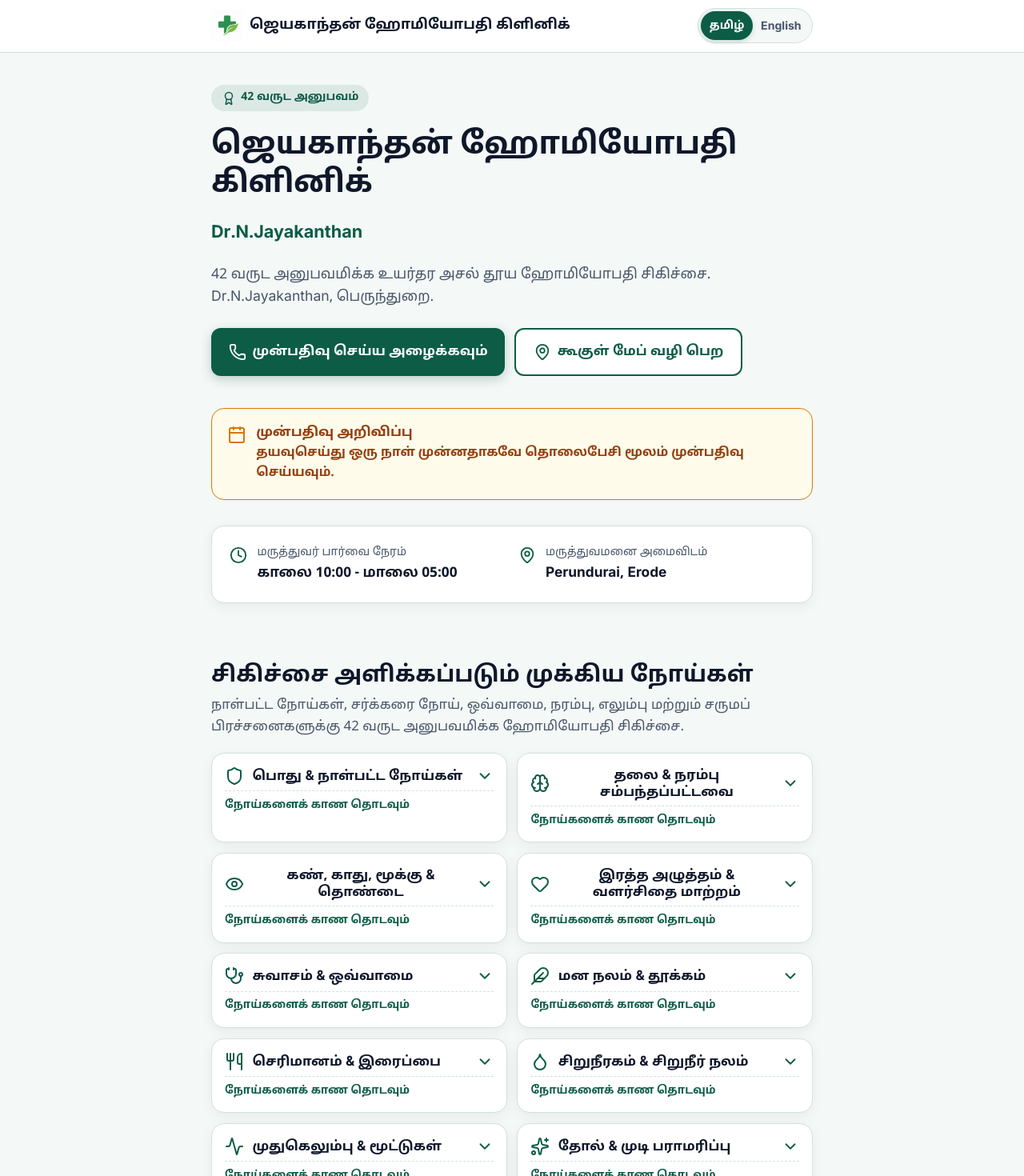
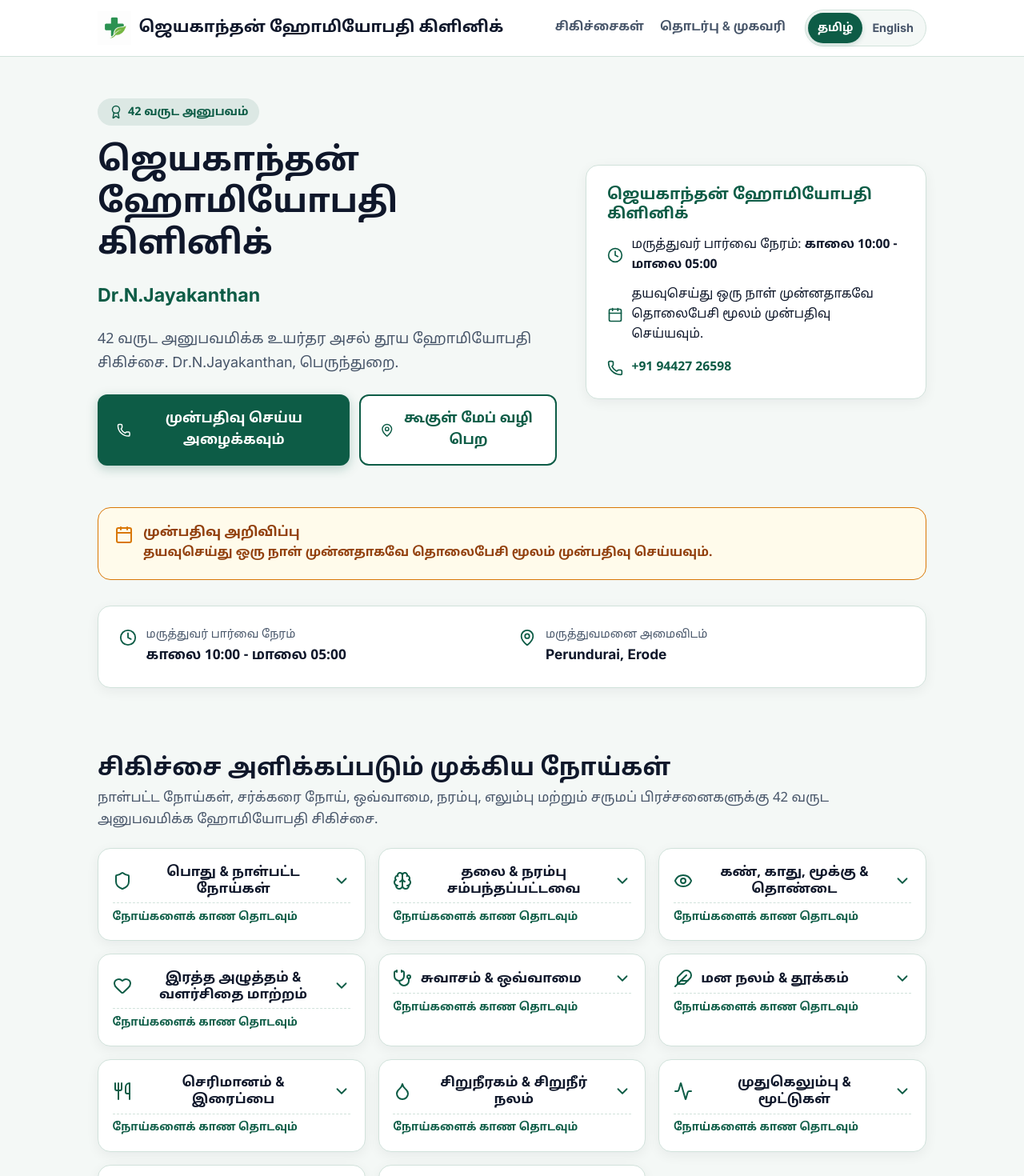
Before and after one commit to Arktosum/jaykay-homeo-website, a React (Vite) app: page / in a window 1280 px wide. Shown: the top 1470 px of the page at 80% size. Built offline with nearby package versions, Linux system fonts and the light colour scheme.

Commit message:
feat: complete desktop friendly responsive layout overhaul

```diff
--- a/src/components/Header.tsx
+++ b/src/components/Header.tsx
@@ -11,6 +11,12 @@ export const Header: React.FC = () => {
           <img src="/logo.png" alt="Medical Green Cross Logo" className="brand-logo" />
           <span className="brand-name">{content.nav.headerTitle}</span>
         </a>
+
+        <div className="header-nav-right">
+          <nav aria-label="Main Navigation" className="desktop-nav-links">
+            <a href="#specialities" className="nav-link">{content.nav.specialities}</a>
+            <a href="#contact" className="nav-link">{content.nav.contact}</a>
+          </nav>
 
           <nav aria-label="Language selection" className="lang-switcher">
             <button
@@ -33,6 +39,7 @@ export const Header: React.FC = () => {
             </button>
           </nav>
         </div>
+      </div>
     </header>
   );
 };
--- a/src/components/Hero.tsx
+++ b/src/components/Hero.tsx
@@ -1,6 +1,6 @@
 import React from 'react';
 import { useLanguage } from '../context/LanguageContext';
-import { Phone, MapPin, Award } from 'lucide-react';
+import { Phone, MapPin, Award, Clock, Calendar } from 'lucide-react';
 
 export const Hero: React.FC = () => {
   const { content } = useLanguage();
@@ -10,6 +10,7 @@ export const Hero: React.FC = () => {
   return (
     <section id="home" className="hero-section" aria-labelledby="hero-heading">
       <div className="container">
+        <div className="hero-grid">
           <div className="hero-stack">
             <div className="hero-badge">
               <Award size={18} />
@@ -32,7 +33,7 @@ export const Hero: React.FC = () => {
               <a
                 href="tel:+919442726598"
                 className="btn btn-primary btn-large"
-              aria-label={`${content.hero.callAction}: 94427 26598`}
+                aria-label={`${content.hero.callAction}: +91 94427 26598`}
               >
                 <Phone size={22} />
                 <span>{content.hero.callAction}</span>
@@ -50,6 +51,27 @@ export const Hero: React.FC = () => {
               </a>
             </div>
           </div>
+
+          <div className="hero-desktop-card card">
+            <h3 style={{ fontSize: '1.2rem', marginBottom: '0.85rem', color: 'var(--color-action)' }}>
+              {content.clinicName}
+            </h3>
+            <div style={{ display: 'flex', flexDirection: 'column', gap: '0.75rem', fontSize: '0.98rem' }}>
+              <div style={{ display: 'flex', alignItems: 'center', gap: '0.65rem' }}>
+                <Clock size={20} style={{ color: 'var(--color-action)', flexShrink: 0 }} />
+                <span>{content.infoCards.hoursTitle}: <strong>{content.infoCards.hoursValue}</strong></span>
+              </div>
+              <div style={{ display: 'flex', alignItems: 'center', gap: '0.65rem' }}>
+                <Calendar size={20} style={{ color: 'var(--color-action)', flexShrink: 0 }} />
+                <span>{content.infoCards.appointmentText}</span>
+              </div>
+              <div style={{ display: 'flex', alignItems: 'center', gap: '0.65rem', marginTop: '0.25rem' }}>
+                <Phone size={20} style={{ color: 'var(--color-action)', flexShrink: 0 }} />
+                <a href="tel:+919442726598" style={{ fontWeight: 700, color: 'var(--color-action)' }}>+91 94427 26598</a>
+              </div>
+            </div>
+          </div>
+        </div>
       </div>
     </section>
   );
--- a/src/styles/index.css
+++ b/src/styles/index.css
@@ -19,7 +19,7 @@
   --line-height-heading: 1.25;
 
   /* Spacing & Radii */
-  --container-max: 800px;             /* Centered 800px focused reading column */
+  --container-max: 1100px;            /* Expands up to 1100px on desktop */
   --radius-card: 16px;
   --radius-button: 12px;
   --radius-pill: 9999px;
@@ -99,16 +99,16 @@ img, svg {
   height: auto;
 }
 
-/* Focused Container with Fluid Side Margins */
+/* Container Responsive Max Width */
 .container {
   width: 100%;
   max-width: var(--container-max);
   margin: 0 auto;
-  padding: 0 clamp(1rem, 4vw, 1.5rem);
+  padding: 0 clamp(1rem, 4vw, 2rem);
 }
 
 .section-padding {
-  padding: clamp(2rem, 6vw, 3.5rem) 0;
+  padding: clamp(2rem, 6vw, 4rem) 0;
 }
 
 /* Card Container (.card) */
@@ -117,7 +117,7 @@ img, svg {
   border: 1px solid var(--color-border);
   border-radius: var(--radius-card);
   box-shadow: var(--shadow-card);
-  padding: clamp(1rem, 4vw, 1.4rem);
+  padding: clamp(1.1rem, 4vw, 1.6rem);
   margin-bottom: 1.15rem;
   transition: transform var(--transition-fast), border-color var(--transition-fast), box-shadow var(--transition-fast);
 }
@@ -127,16 +127,16 @@ img, svg {
   box-shadow: var(--shadow-card-hover);
 }
 
-/* Button System with Balanced Proportions */
+/* Button System with Desktop Responsiveness */
 .btn {
   display: inline-flex;
   align-items: center;
   justify-content: center;
   gap: 0.5rem;
-  padding: 0.85rem 1.25rem;
+  padding: 0.85rem 1.35rem;
   min-height: var(--touch-min-height);
   border-radius: var(--radius-button);
-  font-size: clamp(0.92rem, 3vw, 1.02rem);
+  font-size: clamp(0.92rem, 2.5vw, 1.05rem);
   font-weight: 700;
   text-align: center;
   width: 100%;
@@ -171,12 +171,12 @@ img, svg {
 }
 
 .btn-large {
-  font-size: clamp(0.95rem, 3.2vw, 1.05rem);
-  padding: 0.9rem 1.35rem;
+  font-size: clamp(0.95rem, 2.5vw, 1.08rem);
+  padding: 0.9rem 1.5rem;
   min-height: 52px;
 }
 
-/* Site Header */
+/* Site Header - Responsive Desktop Layout */
 .site-header {
   position: sticky;
   top: 0;
@@ -190,9 +190,9 @@ img, svg {
   display: flex;
   align-items: center;
   justify-content: space-between;
-  padding: 0.65rem clamp(1rem, 4vw, 1.5rem);
-  gap: 0.5rem;
-  min-height: 60px;
+  padding: 0.75rem clamp(1rem, 4vw, 2rem);
+  gap: 1rem;
+  min-height: 64px;
   max-width: var(--container-max);
   margin: 0 auto;
 }
@@ -200,22 +200,51 @@ img, svg {
 .brand-info {
   display: flex;
   align-items: center;
-  gap: 0.5rem;
+  gap: 0.6rem;
   min-width: 0;
 }
 
 .brand-logo {
-  height: clamp(32px, 8vw, 40px);
+  height: clamp(34px, 5vw, 42px);
   width: auto;
   object-fit: contain;
   flex-shrink: 0;
 }
 
 .brand-name {
-  font-size: clamp(0.85rem, 3.2vw, 1.1rem);
+  font-size: clamp(0.95rem, 2.8vw, 1.25rem);
   font-weight: 800;
   color: var(--color-text-main);
   line-height: 1.2;
+}
+
+.header-nav-right {
+  display: flex;
+  align-items: center;
+  gap: 1.5rem;
+}
+
+.desktop-nav-links {
+  display: none;
+  align-items: center;
+  gap: 1.25rem;
+}
+
+@media (min-width: 768px) {
+  .desktop-nav-links {
+    display: flex;
+  }
+}
+
+.nav-link {
+  font-size: 0.95rem;
+  font-weight: 600;
+  color: var(--color-text-muted);
+  transition: color var(--transition-fast);
+}
+
+.nav-link:hover, .nav-link:focus {
+  color: var(--color-action);
 }
 
 /* Language Toggle Switcher */
@@ -230,10 +259,10 @@ img, svg {
 }
 
 .lang-btn {
-  padding: 0.35rem 0.65rem;
-  min-height: 36px;
+  padding: 0.35rem 0.75rem;
+  min-height: 38px;
   border-radius: var(--radius-pill);
-  font-size: clamp(0.78rem, 2.8vw, 0.88rem);
+  font-size: clamp(0.78rem, 2vw, 0.9rem);
   font-weight: 700;
   color: var(--color-text-muted);
   transition: all var(--transition-fast);
@@ -245,24 +274,38 @@ img, svg {
   box-shadow: 0 2px 6px rgba(13, 92, 70, 0.2);
 }
 
-/* Hero Section */
+/* Hero Section Desktop Grid */
 .hero-section {
-  padding: clamp(1.5rem, 5vw, 2.5rem) 0;
+  padding: clamp(1.75rem, 5vw, 3.25rem) 0;
+}
+
+.hero-grid {
+  display: grid;
+  grid-template-columns: 1fr;
+  gap: 1.5rem;
+  align-items: center;
+}
+
+@media (min-width: 880px) {
+  .hero-grid {
+    grid-template-columns: 1.35fr 1fr;
+    gap: 2.25rem;
+  }
 }
 
 .hero-stack {
   display: flex;
   flex-direction: column;
-  gap: clamp(0.85rem, 3vw, 1.25rem);
+  gap: clamp(0.85rem, 2.5vw, 1.25rem);
 }
 
 .hero-badge {
   display: inline-flex;
   align-items: center;
   gap: 0.4rem;
-  padding: 0.35rem 0.8rem;
+  padding: 0.35rem 0.85rem;
   border-radius: var(--radius-pill);
-  font-size: clamp(0.8rem, 2.8vw, 0.88rem);
+  font-size: clamp(0.8rem, 2vw, 0.9rem);
   font-weight: 700;
   background-color: rgba(13, 92, 70, 0.1);
   color: var(--color-action);
@@ -270,7 +313,7 @@ img, svg {
 }
 
 .hero-title {
-  font-size: clamp(1.5rem, 5.5vw, 2.4rem);
+  font-size: clamp(1.6rem, 4vw, 2.6rem);
   font-weight: 800;
   color: var(--color-text-main);
   letter-spacing: -0.01em;
@@ -278,15 +321,15 @@ img, svg {
 }
 
 .hero-doctor-name {
-  font-size: clamp(1.15rem, 4vw, 1.35rem);
+  font-size: clamp(1.18rem, 3vw, 1.45rem);
   color: var(--color-action);
   font-weight: 800;
 }
 
 .hero-subtext {
-  font-size: clamp(0.98rem, 3.2vw, 1.1rem);
+  font-size: clamp(0.98rem, 2.2vw, 1.12rem);
   color: var(--color-text-muted);
-  line-height: 1.6;
+  line-height: 1.65;
 }
 
 .hero-actions {
@@ -302,12 +345,23 @@ img, svg {
   }
 }
 
+.hero-desktop-card {
+  display: none;
+  margin-bottom: 0;
+}
+
+@media (min-width: 880px) {
+  .hero-desktop-card {
+    display: block;
+  }
+}
+
 /* Clinic Info Card */
 .notice-banner {
   background-color: var(--color-notice-bg);
   border: 1px solid var(--color-notice-border);
   border-radius: var(--radius-card);
-  padding: clamp(0.9rem, 3.5vw, 1.2rem);
+  padding: clamp(0.9rem, 3vw, 1.25rem);
   display: flex;
   gap: 0.75rem;
   align-items: flex-start;
@@ -316,13 +370,13 @@ img, svg {
 }
 
 .notice-banner h3 {
-  font-size: clamp(0.95rem, 3.2vw, 1.05rem);
+  font-size: clamp(0.95rem, 2.2vw, 1.05rem);
   color: var(--color-notice-text);
   margin-bottom: 0.2rem;
 }
 
 .notice-banner p {
-  font-size: clamp(0.88rem, 3vw, 0.98rem);
+  font-size: clamp(0.88rem, 2vw, 0.98rem);
   font-weight: 600;
 }
 
@@ -350,56 +404,31 @@ img, svg {
   margin-top: 3px;
 }
 
-/* Specialities Section */
+/* Specialities Section Desktop Grid */
 .specialities-header {
-  margin-bottom: 1.15rem;
+  margin-bottom: 1.35rem;
 }
 
 .specialities-title {
-  font-size: clamp(1.35rem, 4.5vw, 1.75rem);
+  font-size: clamp(1.4rem, 3.2vw, 1.85rem);
   margin-bottom: 0.35rem;
-}
-
-.search-input-wrapper {
-  position: relative;
-  width: 100%;
-  margin-bottom: 1.15rem;
-}
-
-.search-input {
-  width: 100%;
-  padding: 0.85rem 1rem 0.85rem 2.7rem;
-  font-size: clamp(0.92rem, 3vw, 1.02rem);
-  border: 1px solid var(--color-border);
-  border-radius: var(--radius-button);
-  background-color: var(--color-surface);
-  box-shadow: var(--shadow-card);
-  transition: border-color var(--transition-fast);
-}
-
-.search-input:focus {
-  outline: none;
-  border-color: var(--color-action);
-}
-
-.search-input-icon {
-  position: absolute;
-  left: 0.85rem;
-  top: 50%;
-  transform: translateY(-50%);
-  color: var(--color-text-muted);
-  pointer-events: none;
 }
 
 .categories-accordion-grid {
   display: grid;
   grid-template-columns: 1fr;
-  gap: 0.8rem;
+  gap: 1rem;
 }
 
-@media (min-width: 480px) {
+@media (min-width: 520px) {
   .categories-accordion-grid {
     grid-template-columns: repeat(2, 1fr);
+  }
+}
+
+@media (min-width: 940px) {
+  .categories-accordion-grid {
+    grid-template-columns: repeat(3, 1fr);   /* 3-wide grid on Desktop */
   }
 }
 
@@ -409,7 +438,7 @@ img, svg {
   text-align: left;
   display: flex;
   flex-direction: column;
-  padding: 1rem;
+  padding: 1.1rem;
   margin-bottom: 0;
   cursor: pointer;
 }
@@ -433,7 +462,7 @@ img, svg {
 }
 
 .category-name {
-  font-size: clamp(0.95rem, 3.2vw, 1.05rem);
+  font-size: clamp(0.95rem, 2.2vw, 1.05rem);
   font-weight: 700;
   color: var(--color-text-main);
 }
@@ -442,7 +471,7 @@ img, svg {
   display: flex;
   align-items: center;
   gap: 0.3rem;
-  font-size: clamp(0.78rem, 2.6vw, 0.85rem);
+  font-size: clamp(0.78rem, 1.8vw, 0.85rem);
   font-weight: 600;
   color: var(--color-action);
   margin-top: 0.4rem;
@@ -463,7 +492,7 @@ img, svg {
   display: flex;
   align-items: flex-start;
   gap: 0.5rem;
-  font-size: clamp(0.88rem, 3vw, 0.96rem);
+  font-size: clamp(0.88rem, 2vw, 0.96rem);
   color: var(--color-text-main);
 }
 
@@ -473,11 +502,18 @@ img, svg {
   margin-top: 3px;
 }
 
-/* Contact & Location Section with Balanced Phone Link Proportions */
+/* Contact & Location Section Desktop Grid */
 .contact-stack {
-  display: flex;
-  flex-direction: column;
-  gap: 1.15rem;
+  display: grid;
+  grid-template-columns: 1fr;
+  gap: 1.25rem;
+}
+
+@media (min-width: 768px) {
+  .contact-stack {
+    grid-template-columns: 1fr 1fr;         /* 2-column desktop grid */
+    align-items: start;
+  }
 }
 
 .phone-action-card {
@@ -505,14 +541,14 @@ img, svg {
 }
 
 .phone-number-text {
-  font-size: clamp(0.95rem, 3.2vw, 1.05rem);
+  font-size: clamp(0.95rem, 2.2vw, 1.05rem);
   font-weight: 700;
   color: var(--color-text-main);
   letter-spacing: 0.01em;
 }
 
 .phone-call-badge {
-  font-size: clamp(0.78rem, 2.6vw, 0.85rem);
+  font-size: clamp(0.78rem, 1.8vw, 0.85rem);
   font-weight: 700;
   color: var(--color-action);
   background-color: rgba(13, 92, 70, 0.08);
@@ -527,7 +563,7 @@ img, svg {
 }
 
 .address-text-block {
-  font-size: clamp(0.95rem, 3.2vw, 1.05rem);
+  font-size: clamp(0.95rem, 2.2vw, 1.05rem);
   line-height: 1.6;
   color: var(--color-text-main);
   font-style: normal;
@@ -540,7 +576,7 @@ img, svg {
 .address-doctor-name {
   font-weight: 800;
   color: var(--color-action);
-  font-size: clamp(1.05rem, 3.5vw, 1.18rem);
+  font-size: clamp(1.05rem, 2.5vw, 1.18rem);
   margin-bottom: 0.25rem;
 }
 
@@ -548,7 +584,7 @@ img, svg {
 .site-footer {
   background-color: #073428;           /* Deep Trustworthy Medical Emerald Dark */
   color: #ffffff;
-  padding: 2.5rem 0 2rem 0;
+  padding: 3rem 0 2.5rem 0;
   margin-top: auto;
   border-top: 3px solid var(--color-action);
   padding-bottom: calc(5rem + env(safe-area-inset-bottom));
@@ -556,7 +592,7 @@ img, svg {
 
 @media (min-width: 768px) {
   .site-footer {
-    padding-bottom: 2.5rem;
+    padding-bottom: 3rem;
   }
 }
 
@@ -565,29 +601,29 @@ img, svg {
   flex-direction: column;
   align-items: center;
   text-align: center;
-  gap: 0.5rem;
+  gap: 0.6rem;
 }
 
 .footer-title {
-  font-size: clamp(1.15rem, 4vw, 1.35rem);
+  font-size: clamp(1.2rem, 3vw, 1.45rem);
   color: #ffffff;
   font-weight: 800;
 }
 
 .footer-sub {
-  font-size: clamp(0.88rem, 3vw, 0.98rem);
+  font-size: clamp(0.9rem, 2vw, 1.05rem);
   color: #a7f3d0;
-  max-width: 550px;
-  line-height: 1.55;
+  max-width: 600px;
+  line-height: 1.6;
 }
 
 .footer-copyright {
-  font-size: clamp(0.78rem, 2.5vw, 0.85rem);
+  font-size: clamp(0.78rem, 1.8vw, 0.88rem);
   color: #cbd5e1;
-  margin-top: 0.4rem;
+  margin-top: 0.5rem;
 }
 
-/* Mobile Sticky Action Bar */
+/* Mobile Sticky Action Bar - Hidden on Desktop */
 .mobile-sticky-bar {
   position: fixed;
   bottom: 0;
```
Lines whose indentation alone changed are shown as unchanged.
